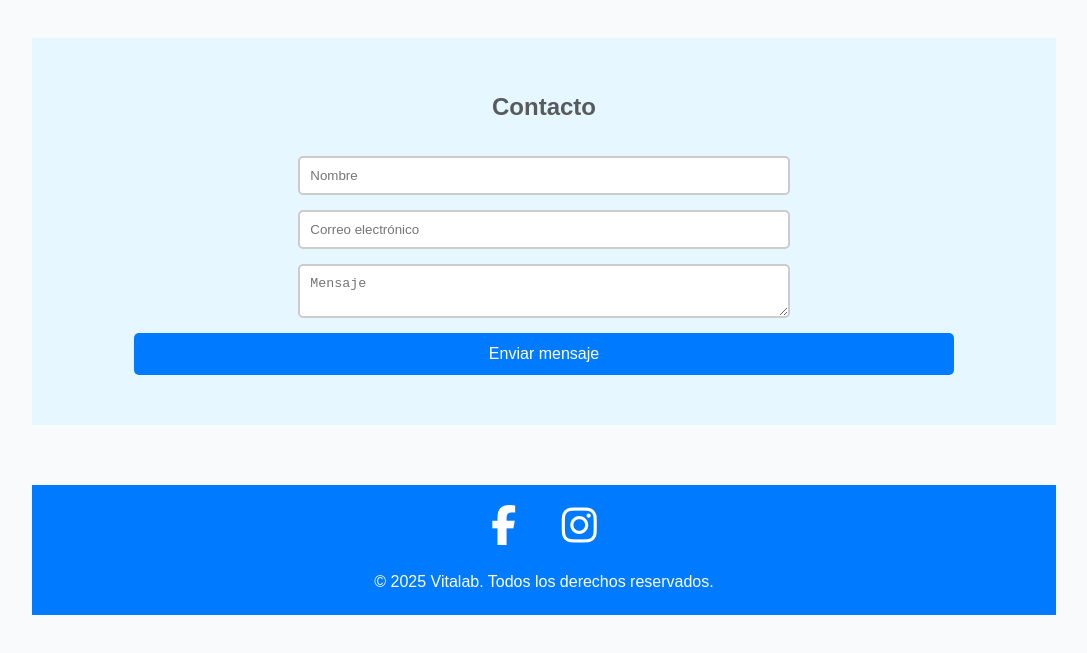
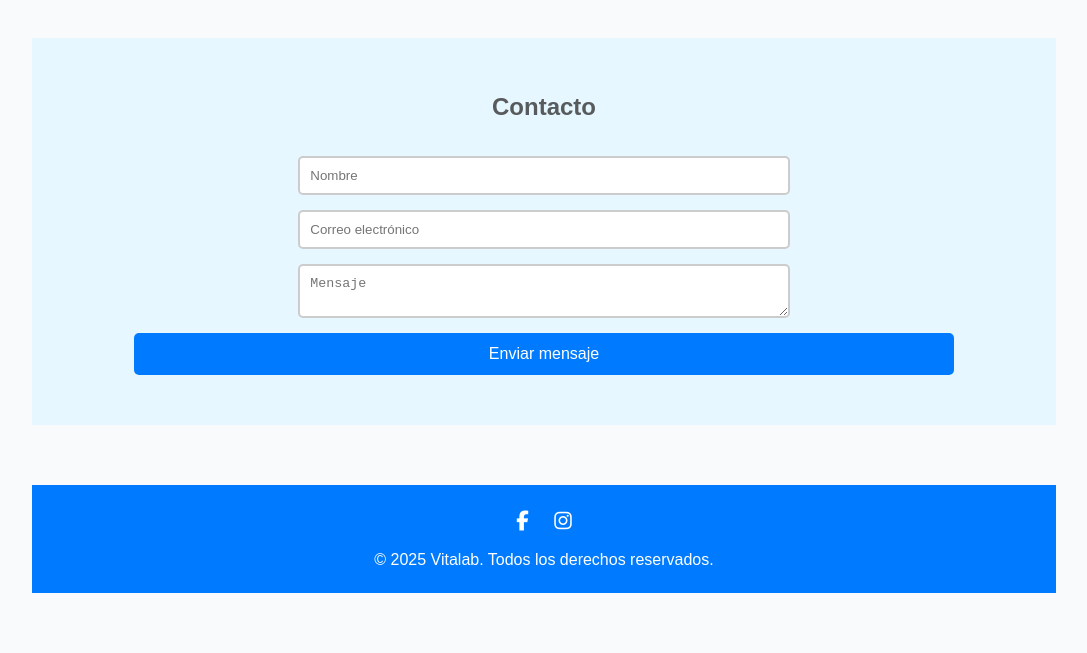
Before and after one commit to solernes/Honduras, a plain HTML site: page index.html in a window 1280 px wide. Shown: the part 2870-3523 px from the top of the page, without its empty margins (96-1183 px from the left). Drawn offline with Linux system fonts and the light colour scheme; files whose address does not match are found by name.

Commit message:
Update index.html

```diff
--- a/index.html
+++ b/index.html
@@ -166,9 +166,8 @@ Estamos aquí para acompañarte en tu camino hacia una mejor salud.</p>
 </a>
 
 <!-- FOOTER -->
-<footer style="margin-top: 60px; background-color: #007BFF; padding: 20px 0; text-align: center;">
-    <div class="container">
-        <div class="redes" style="margin-bottom: 10px;">
+<footer style="margin-top: 60px; background-color: #007BFF; padding: 20px 0; text-align: center; width: 100%;">
+    <div style="margin-bottom: 10px;">
         <a href="https://www.facebook.com/profile.php?id=61575141287530" target="_blank" style="color: white; font-size: 20px; margin: 0 10px;">
             <i class="fab fa-facebook-f"></i>
         </a>
@@ -176,6 +175,5 @@ Estamos aquí para acompañarte en tu camino hacia una mejor salud.</p>
             <i class="fab fa-instagram"></i>
         </a>
     </div>
-        <p style="color: white;">&copy; 2025 Vitalab. Todos los derechos reservados.</p>
-    </div>
+    <p style="color: white; margin: 0;">&copy; 2025 Vitalab. Todos los derechos reservados.</p>
 </footer>
```
Lines whose indentation alone changed are shown as unchanged.
